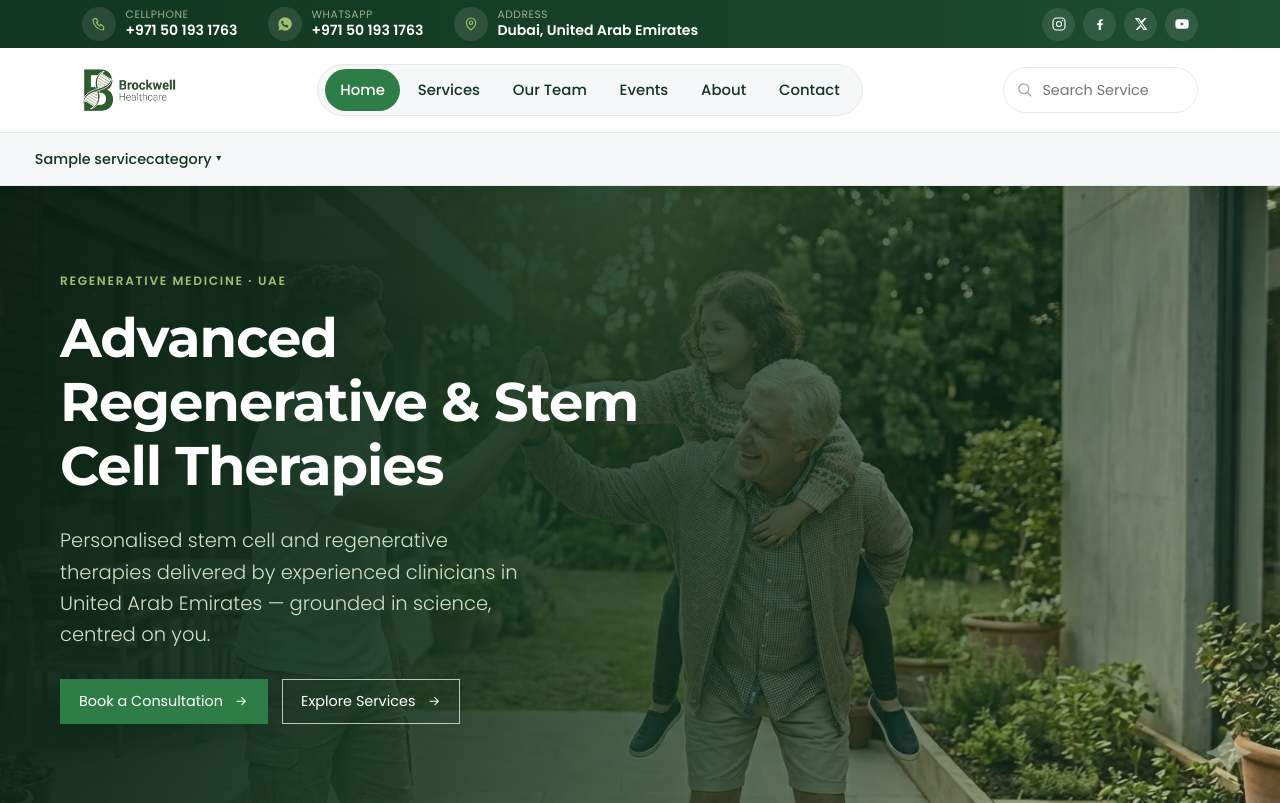
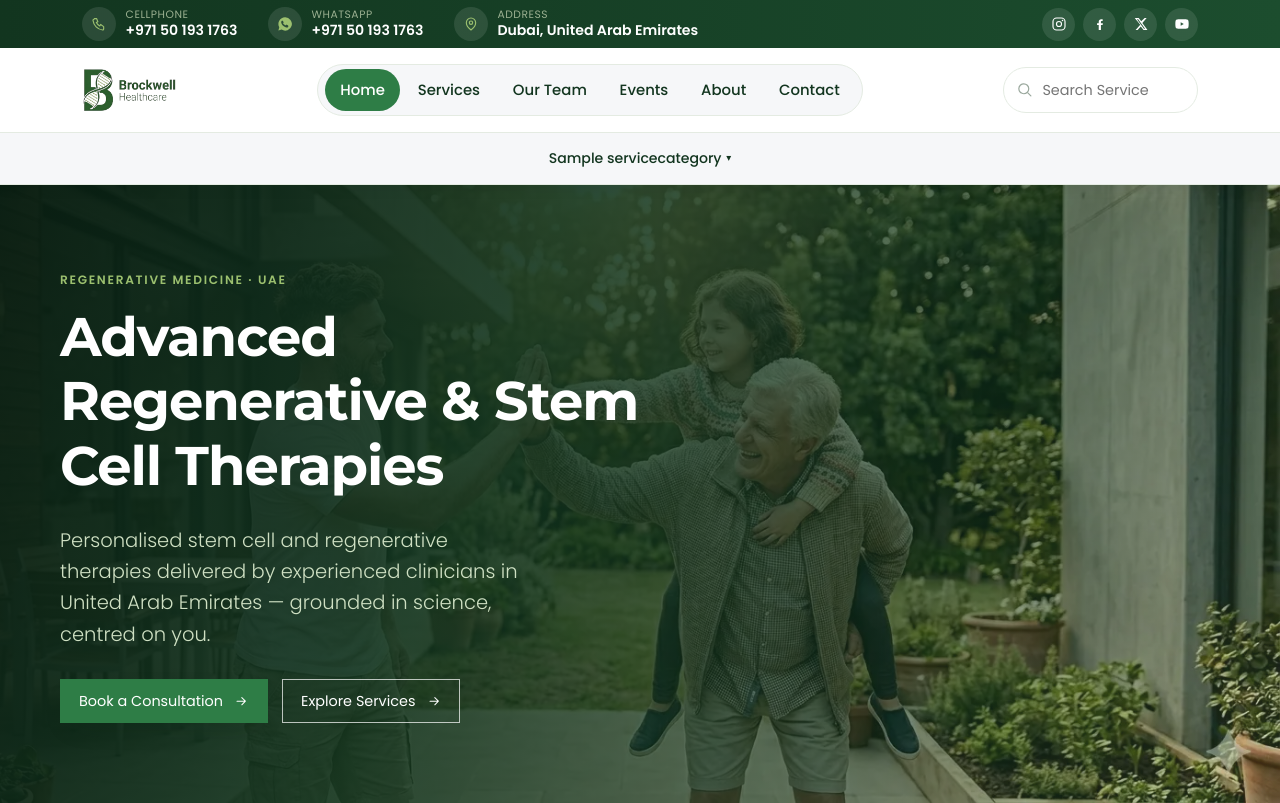
Before and after one commit to Shakeeb871/brockwellhealthcare, a Django app: page /uae/ in a window 1280 px wide. Shown: the top 803 px of the page. Run offline with Django 5.2, Linux system fonts and the light colour scheme; tables that the repository leaves empty hold one stand-in row (values such as "Sample post"); grey boxes marked "Sample" are stand-in pictures.

Commit message:
Equal-width category bar columns
Make all category-bar items equal width (flex 1) with centered text and thin
dividers, so columns align evenly instead of varying by label length. Edge
dropdowns are kept inside the viewport.

Co-Authored-By: Claude Opus 4.8 <noreply@anthropic.com>
Claude-Session: https://claude.ai/code/session_01KvVyHP1uRM6Qu9H2CEMFLY

```diff
--- a/static/css/styles.css
+++ b/static/css/styles.css
@@ -167,8 +167,14 @@ strong, b { font-weight: 600; }   /* Poppins 600 — bold text */
   display: flex; align-items: stretch; justify-content: space-between;
   flex-wrap: nowrap;   /* single row; overflow stays visible so dropdowns show */
 }
-.catbar__item { position: relative; flex: 0 0 auto; }
-.catbar__link { display: inline-flex; align-items: center; gap: .3rem; padding: .85rem .55rem; color: var(--navy-800); font-weight: 500; font-size: .9rem; white-space: nowrap; transition: color .2s ease; }
+.catbar__item { position: relative; flex: 1 1 0; min-width: 0; display: flex; }
+.catbar__item + .catbar__item { border-left: 1px solid var(--line); }
+.catbar__link { flex: 1; display: inline-flex; align-items: center; justify-content: center; text-align: center; gap: .3rem; padding: .85rem .5rem; color: var(--navy-800); font-weight: 500; font-size: .88rem; white-space: nowrap; transition: color .2s ease; }
+/* keep edge dropdowns inside the viewport */
+.catbar__item:first-child .dd { left: 0; transform: translateX(0) translateY(10px); }
+.catbar__item:first-child.has-dd:hover .dd { transform: translateX(0) translateY(0); }
+.catbar__item:last-child .dd { left: auto; right: 0; transform: translateX(0) translateY(10px); }
+.catbar__item:last-child.has-dd:hover .dd { transform: translateX(0) translateY(0); }
 .catbar__link:hover { color: var(--teal-600); }
 .catbar__item .caret { transition: transform .2s ease; }
 .catbar__item.has-dd:hover .caret { transform: rotate(180deg); }
```
